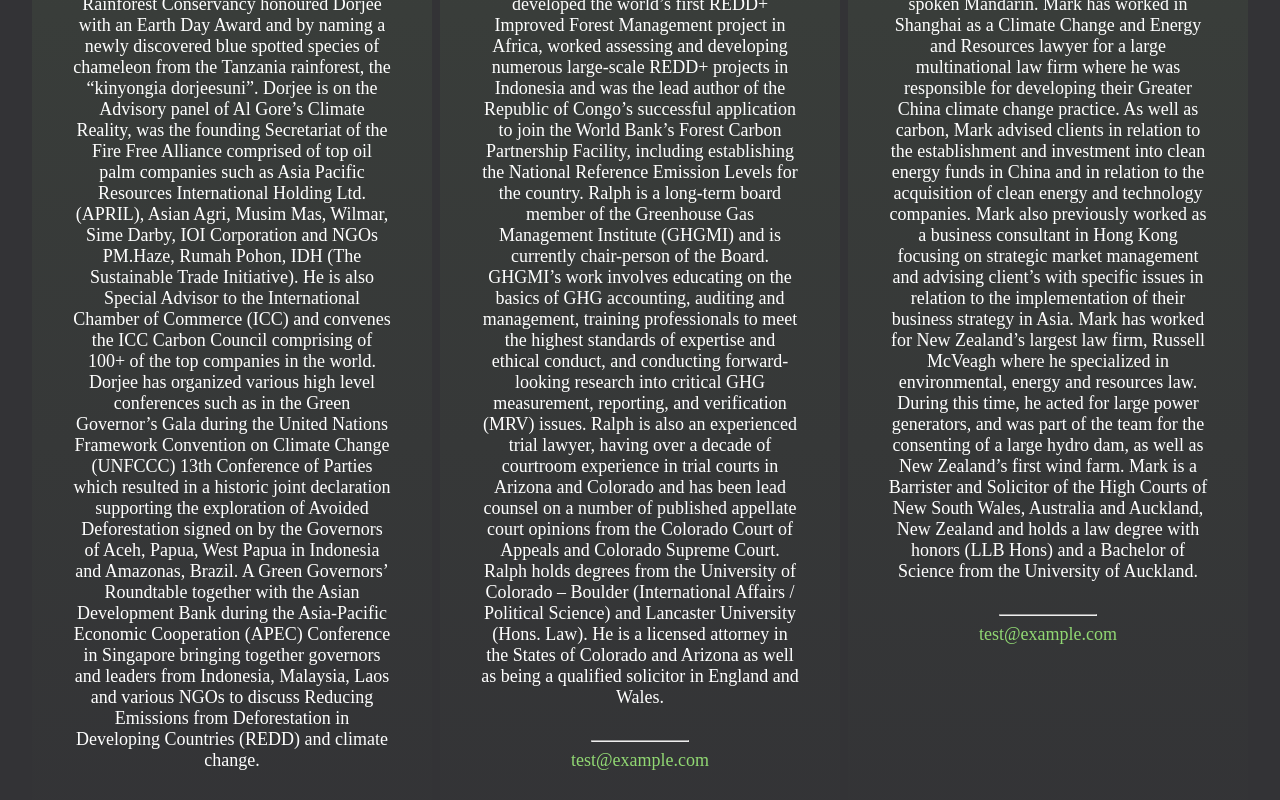
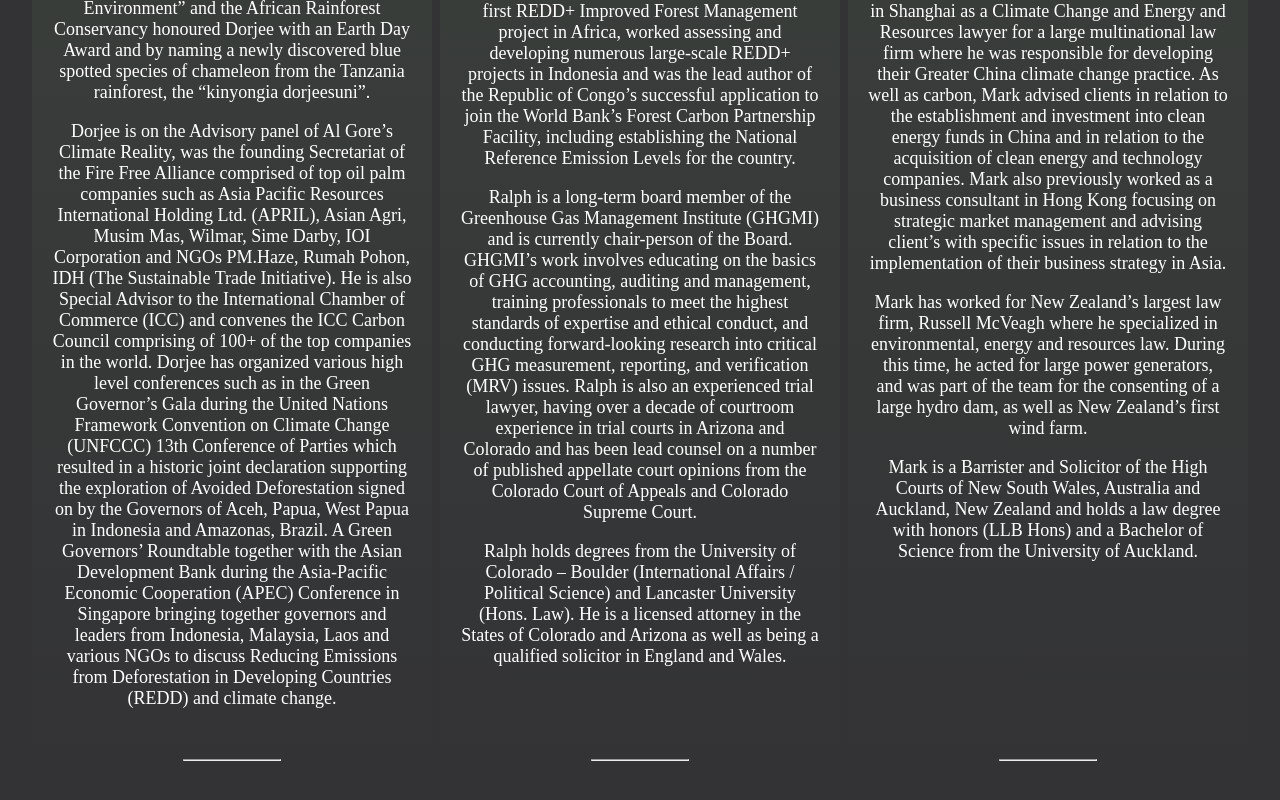
Before and after one commit to perlin-network/perl-bio-website, a React (Create React App) app: page / in a window 1280 px wide. Shown: the part 1360-2160 px from the top of the page. Built offline with nearby package versions, Linux system fonts and the light colour scheme; a web font is replaced by a local one.

Commit message:
Fixes for alignment

```diff
--- a/src/components/About.js
+++ b/src/components/About.js
@@ -18,9 +18,9 @@ function About() {
             email:"test@example.com"
         },
         {
-            "title":"Ralph Strebel",
-            "content":`Ralph has worked in the climate change sector since 2007, almost exclusively with forest carbon projects. In 2007 he began to advise Carbon Conservation Pte Ltd and became a full-time employee in 2008, going on to lead the Forest Carbon team from 2009-2014.
-
+            title:"Ralph Strebel",
+            content:`Ralph has worked in the climate change sector since 2007, almost exclusively with forest carbon projects. In 2007 he began to advise Carbon Conservation Pte Ltd and became a full-time employee in 2008, going on to lead the Forest Carbon team from 2009-2014.
+            \n
             During that time frame as VP of Forest Carbon, he led the company’s forest carbon projects. Ralph has substantial experience in all aspects of forest carbon projects, from assessments to project development, from origination on through ongoing monitoring, reporting and verification (MRV). He successfully developed the world’s first REDD+ Improved Forest Management project in Africa, worked assessing and developing numerous large-scale REDD+ projects in Indonesia and was the lead author of the Republic of Congo’s successful application to join the World Bank’s Forest Carbon Partnership Facility, including establishing the National Reference Emission Levels for the country.
 
             Ralph is a long-term board member of the Greenhouse Gas Management Institute (GHGMI) and is currently chair-person of the Board. GHGMI’s work involves educating on the basics of GHG accounting, auditing and management, training professionals to meet the highest standards of expertise and ethical conduct, and conducting forward-looking research into critical GHG measurement, reporting, and verification (MRV) issues. Ralph is also an experienced trial lawyer, having over a decade of courtroom experience in trial courts in Arizona and Colorado and has been lead counsel on a number of published appellate court opinions from the Colorado Court of Appeals and Colorado Supreme Court.
@@ -28,11 +28,11 @@ function About() {
             Ralph holds degrees from the University of Colorado – Boulder (International Affairs / Political Science) and Lancaster University (Hons. Law). He is a licensed attorney in the States of Colorado and Arizona as well as being a qualified solicitor in England and Wales.
 
             `,
-            "email":"test@example.com"
+            email:"test@example.com"
         },
         {
-            "title":"Mark Harding",
-            "content":`Mark has led teams developing carbon projects across Asia with a specific focus and expertise in palm oil plantations and deep history on a range of Clean Development Mechanism (CDM) project types including demand side efficiency, renewable energy, industrial fuel switching, coal mine methane, biomass and waste water. Mark has experience across all aspects of the CDM project cycle and has particular expertise in identifying and developing CDM opportunities and setting CDM approval strategy.
+            title:"Mark Harding",
+            content:`Mark has led teams developing carbon projects across Asia with a specific focus and expertise in palm oil plantations and deep history on a range of Clean Development Mechanism (CDM) project types including demand side efficiency, renewable energy, industrial fuel switching, coal mine methane, biomass and waste water. Mark has experience across all aspects of the CDM project cycle and has particular expertise in identifying and developing CDM opportunities and setting CDM approval strategy.
 
             Mark has over a decade of experience in Asia and is fluent in spoken Mandarin. Mark has worked in Shanghai as a Climate Change and Energy and Resources lawyer for a large multinational law firm where he was responsible for developing their Greater China climate change practice. As well as carbon, Mark advised clients in relation to the establishment and investment into clean energy funds in China and in relation to the acquisition of clean energy and technology companies. Mark also previously worked as a business consultant in Hong Kong focusing on strategic market management and advising client’s with specific issues in relation to the implementation of their business strategy in Asia.
 
@@ -40,7 +40,7 @@ function About() {
 
             Mark is a Barrister and Solicitor of the High Courts of New South Wales, Australia and Auckland, New Zealand and holds a law degree with honors (LLB Hons) and a Bachelor of Science from the University of Auckland.
             `,
-            "email":"test@example.com"
+            email:"test@example.com"
         }
     ]
 
@@ -53,19 +53,26 @@ function About() {
                 <Grid container direction="row" justify="space-evenly" alignItems="stretch" spacing={10}>
                 {aboutInfo.map(i=>{
                     return(
-                        <Grid item direction='column' justify='space-between' key={i.title}  style={{maxWidth:"400px", borderRadius:"16px", background:" linear-gradient(180deg, #3C423C 0%, rgba(51, 51, 54, 0) 100%)", textAlign:"center"}}>
-                            <div className='content-container' style={{display:'flex', flexDirection:'column'}}>
-                                <div className='grid-title-text' style={{...contentTextStyle, justifyContent:"flex-start", color:"#A5AFA8"}}>
-                                    {i.title}
+                        <Grid container direction='column' justify='space-between' key={i.title}  style={{maxWidth:"400px", borderRadius:"16px", background:" linear-gradient(180deg, #3C423C 0%, rgba(51, 51, 54, 0) 100%)", textAlign:"center"}}>
+                            <Grid item justify='flex-start'>
+                                    <div className='grid-title-text' style={{...contentTextStyle, marginTop:"50px",marginBottom:"50px", justifyContent:"flex-start", color:"#A5AFA8"}}>
+                                        {i.title}
+                                    </div>
+                                    <div className='grid-content-text' text={i.content} style={{...contentTextStyle, marginLeft:"5%", marginRight:"5%", marginTop:"50px", fontSize:"18px", }}>
+                                        {i.content.split('\n').map(str=>{
+                                            return(
+                                                <p>{str}</p>
+                                            )
+                                        })}
+                                    </div>
+                            </Grid>
+                            <Grid item justify='flex-end'>
+                                <div className='grid-email-text' style={{...contentTextStyle, justifyContent:"flex-end", fontSize:"18px", color:"#91D873" }}>
+                                    <hr style={{marginTop:"32px", justifyContent:"flex-end", maxWidth:"96px"}}/>
+                                    {/* {i.email} */}
                                 </div>
-                                <div className='grid-content-text' style={{...contentTextStyle, marginTop:"50px", fontSize:"18px", }}>
-                                    <article>{i.content}</article>
-                                </div>
-                                </div>
-                                <hr style={{marginTop:"32px", justifyContent:"flex-end", maxWidth:"96px"}}/>
-                                <div className='grid-email-text' style={{...contentTextStyle, justifyContent:"flex-end", fontSize:"18px", color:"#91D873" }}>
-                                    {i.email}
-                                </div>
+                            </Grid>
+
                         </Grid>
                     )
                 })}
--- a/src/components/Contact.js
+++ b/src/components/Contact.js
@@ -1,4 +1,5 @@
 import React from 'react'
+import { Button } from '@material-ui/core';
 import {titleTextstyle, contentTextStyle} from '../styles/common.js'
 
 function Contact() {
@@ -35,7 +36,7 @@ function Contact() {
                                 </label>
                             </p>
                             <p>
-                                <button type="submit" style={{...submitButtonStyle}}>{`Send >`}</button>
+                                <Button type="submit" style={{...submitButtonStyle}}>{`Send >`}</Button>
                             </p>
                         </form>
                         </div>
@@ -60,11 +61,13 @@ let formInputStyle={
 }
 let submitButtonStyle={
     ...titleTextstyle,
+    marginTop:"20px",
     minHeight:'70px',
     minWidth:'350px',
     fontSize:'36px',
     background:'#91D873',
     borderRadius:'16px',
-    color:'black'
+    color:'black',
+    cursor:'pointer'
 
 }
--- a/src/components/Footer.js
+++ b/src/components/Footer.js
@@ -1,18 +1,39 @@
 import React from 'react'
 import { Grid } from '@material-ui/core'
-import {contentTextStyle} from '../styles/common.js'
+import TelegramIcon from '@material-ui/icons/Telegram'
+import TwitterIcon from '@material-ui/icons/Twitter'
+import {contentTextStyle, verticalDividedrStyle} from '../styles/common.js'
+
+import FooterIcon from '../assets/Footer/FooterIcon.svg'
+
 
 function Footer() {
     return (
         <div className='footer-container' style={{background:"#333336", paddingTop:"120px", paddingBottom:'30px'}}>
             <div className='footer-content' style={{margin:'0% 5%', display:'flex', justifyContent:'space-between'}}>
                 <div className='footer-left-content' style={{justifyContent:'flex-start', ...contentTextStyle}}>
-                <Grid container direction='row'>
-
+                <Grid container direction='row' style={{marginTop:"15px"}}>
+                    <Grid item>
+                    <div className='social-icon-wrapper' style={{display:"flex", justifyContent:"space-between",}}>
+                        {/* <div className='social-icon' style={{marginRight:'60px'}}>
+                            <TwitterIcon fontSize="large"/>
+                        </div>
+                        <div className='social-icon' style={{marginRight:'32px'}}>
+                            <TelegramIcon fontSize="large"/>
+                        </div> */}
+                    </div>
+                    </Grid>
+                    {/* <div className='vertical-divider' style={{...verticalDividedrStyle}}/>             */}
+                    <Grid item>
+                    {/* </div> */}
+                    {/* <div className='footer-icon-wrapper'> */}
+                        <img src={FooterIcon} alt='' style={{maxHeight:"40px", minWidth:"175px"}}/>
+                    {/* </div> */}
+                    </Grid>
 
                 </Grid>
                 </div>
-                <div className='footer-right-content' style={{justifyContent:'flex-end', ...contentTextStyle, fontSize:'12px'}}>
+                <div className='footer-right-content' justify='flex-end' style={{justifyContent:'flex-end', ...contentTextStyle, maxHeight:"24px", marginTop:'25px',  fontSize:'12px'}}>
                     Copyright © Bioeconomy {new Date().getFullYear()}. All rights reserved
                 </div>
             </div>
--- a/src/styles/common.js
+++ b/src/styles/common.js
@@ -11,4 +11,9 @@ let contentTextStyle={
     color:"white",
     fontSize:"24px"
 }
-export {titleTextstyle, contentTextStyle};
+let verticalDividedrStyle={
+    borderLeft:"1px solid #D2D7D4",
+    marginRight:"26px",
+    opacity:0.4
+}
+export {titleTextstyle, contentTextStyle, verticalDividedrStyle};
```
Also changed, not shown: src/assets/Footer/FooterIcon.svg (added).
